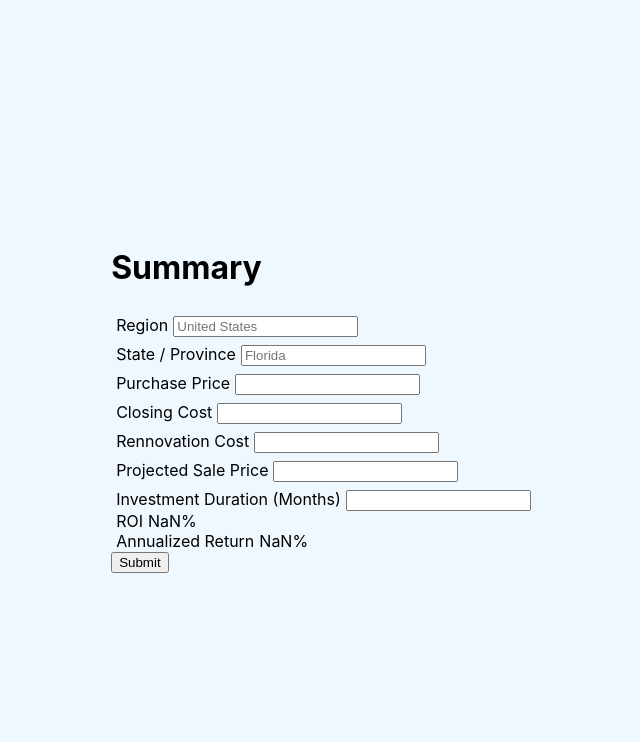
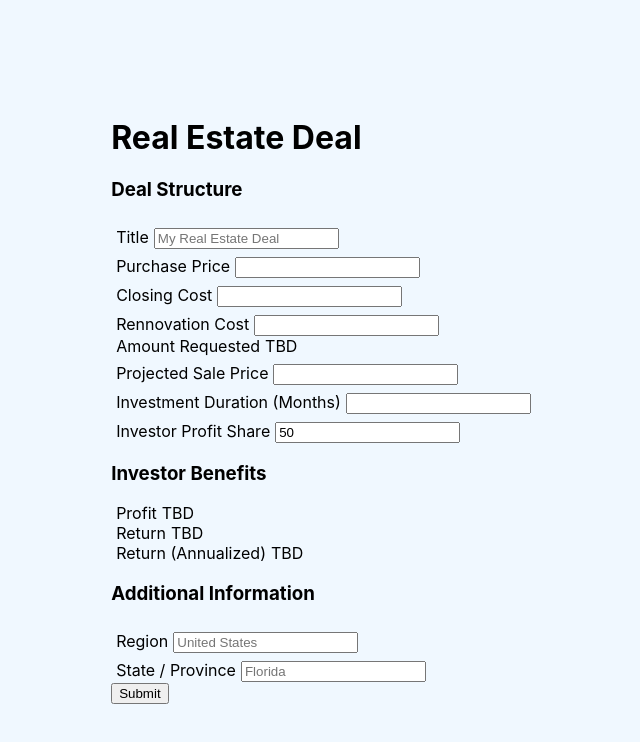
Before and after one commit to delaanthonio/deal-flow, a React (Create React App) app: page / in a window 1280 px wide. Shown: the top 742 px of the page, without its empty margins (319-959 px from the left). Built offline with nearby package versions, Linux system fonts and the light colour scheme.

Commit message:
feat: add sections to renovation form

```diff
--- a/src/RealEstateReonvationForm.tsx
+++ b/src/RealEstateReonvationForm.tsx
@@ -2,6 +2,7 @@ import { ErrorMessage, Field, Form, Formik } from 'formik'
 
 class RealEstateRenovationValues {
     closingCost: string = ''
+    investorProfitShare: string = ''
     investmentDuration: string = ''
     projectedSalePrice: string = ''
     purchasePrice: string = ''
@@ -14,13 +15,14 @@ class RealEstateRenovationValues {
 // which keys are symmetrical to our values/initialValues
 const validate = (values: RealEstateRenovationValues) => {
     const errors: RealEstateRenovationValues = {
+        closingCost: '',
+        investorProfitShare: '',
+        investmentDuration: '',
+        projectedSalePrice: '',
+        purchasePrice: '',
         region: '',
+        rennovationCost: '',
         subRegion: '',
-        purchasePrice: '',
-        rennovationCost: '',
-        projectedSalePrice: '',
-        investmentDuration: '',
-        closingCost: '',
     }
 
     if (!values.purchasePrice) {
@@ -69,12 +71,13 @@ export const RealEstateRennovationForm = () => {
         <div>
             <Formik
                 initialValues={{
+                    closingCost: '',
+                    investmentDuration: '',
+                    investorProfitShare: '50',
+                    projectedSalePrice: '',
                     purchasePrice: '',
+                    region: '',
                     rennovationCost: '',
-                    closingCost: '',
-                    projectedSalePrice: '',
-                    investmentDuration: '',
-                    region: '',
                     subRegion: '',
                 }}
                 validate={validate}
@@ -85,11 +88,21 @@ export const RealEstateRennovationForm = () => {
                 {props => {
                     const projectedSalePrice = parseInt(props.values.projectedSalePrice)
                     const purchasePrice = parseInt(props.values.purchasePrice)
-                    const returnOnInvestment = (projectedSalePrice - purchasePrice) / purchasePrice
+                    const closingCost = parseInt(props.values.closingCost)
+                    const rennovationCost = parseInt(props.values.rennovationCost)
+                    const amountRequested = purchasePrice + closingCost + rennovationCost
+                    const displayAmountRequested = `$${amountRequested}`
+                    const investorProfitShare = parseInt(props.values.investorProfitShare)
+
+                    const projectedProfit = projectedSalePrice - amountRequested
+                    const returnOnInvestment = projectedProfit / amountRequested * investorProfitShare / 100
+
                     const displayReturnOnInvestment = returnOnInvestment.toLocaleString(undefined, {
                         style: 'percent',
                         minimumFractionDigits: 2,
                     })
+                    const profitToInvestor = projectedProfit * investorProfitShare / 100;
+                    const displayProfitToInvestor = `$${profitToInvestor}`;
 
                     const investmentDuration = parseInt(props.values.investmentDuration)
                     const annualizedReturn =
@@ -100,31 +113,49 @@ export const RealEstateRennovationForm = () => {
                     })
                     return (
                         <Form>
-                            <h1>Summary</h1>
+                            <h1>Real Estate Deal</h1>
+
+                            <h3>Deal Structure</h3>
+                            <LabeledField name="title" title="Title" placeholder="My Real Estate Deal" />
+                            <LabeledField name="purchasePrice" title="Purchase Price" />
+                            <LabeledField name="closingCost" title="Closing Cost" />
+                            <LabeledField name="rennovationCost" title="Rennovation Cost" />
+                            <DisplayField
+                                name="amountRequested"
+                                title="Amount Requested"
+                                value={amountRequested ? displayAmountRequested : "TBD"}
+                            />
+
+                            <LabeledField name="projectedSalePrice" title="Projected Sale Price" />
+                            <LabeledField
+                                name="investmentDuration"
+                                title="Investment Duration (Months)"
+                            />
+                            <LabeledField name="investorProfitShare" title="Investor Profit Share" />
+
+                            <h3>Investor Benefits</h3>
+                            <DisplayField
+                                name="profitToInvestor"
+                                title="Profit"
+                                value={profitToInvestor ? displayProfitToInvestor : "TBD"}
+                            />
+                            <DisplayField
+                                name="returnOnInvestment"
+                                title="Return"
+                                value={returnOnInvestment ? displayReturnOnInvestment : "TBD"}
+                            />
+                            <DisplayField
+                                name="annualizedReturn"
+                                title="Return (Annualized)"
+                                value={annualizedReturn ? displayAnnualizedReturn : "TBD"}
+                            />
+
+                            <h3>Additional Information</h3>
                             <LabeledField name="region" title="Region" placeholder="United States" />
                             <LabeledField
                                 name="subRegion"
                                 title="State / Province"
                                 placeholder="Florida"
-                            />
-                            <LabeledField name="purchasePrice" title="Purchase Price" />
-                            <LabeledField name="closingCost" title="Closing Cost" />
-                            <LabeledField name="rennovationCost" title="Rennovation Cost" />
-                            <LabeledField name="projectedSalePrice" title="Projected Sale Price" />
-                            <LabeledField
-                                name="investmentDuration"
-                                title="Investment Duration (Months)"
-                            />
-
-                            <DisplayField
-                                name="returnOnInvestment"
-                                title="ROI"
-                                value={displayReturnOnInvestment}
-                            />
-                            <DisplayField
-                                name="annualizedReturn"
-                                title="Annualized Return"
-                                value={displayAnnualizedReturn}
                             />
 
                             <button type="submit">Submit</button>
```
